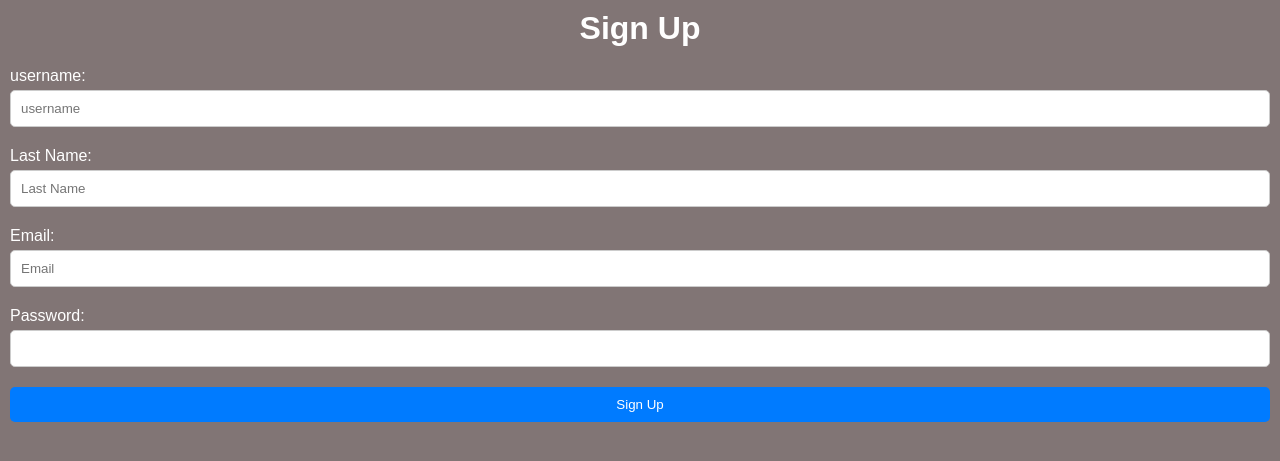
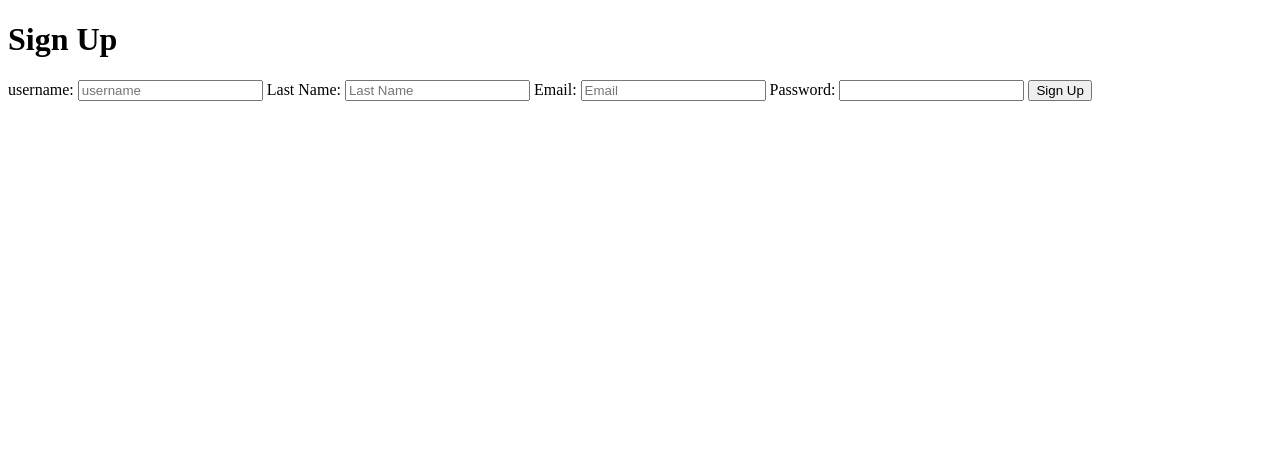
Before and after one commit to ArshPelia/Messenger-App, a Node server app: page /signup/ in a window 1280 px wide. Shown: the top 461 px of the page. Run offline with Node 20, Linux system fonts and the light colour scheme; some libraries are stand-ins or nearby versions.

Commit message:
updated styles

```diff
--- a/server/public/stylesheets/style.css
+++ b/server/public/stylesheets/style.css
@@ -1,74 +1,3 @@
-/* Reset default styles */
-* {
-  margin: 0;
-  padding: 0;
-  box-sizing: border-box;
-}
-
-/* Global styles */
-body {
-  font-family: Arial, sans-serif;
-  background-color: #817575;
-  margin: 10px;
-}
-
-.container {
-  max-width: 400px;
-  margin: 50px auto;
-  padding: 20px;
-  background-color: #946262;
-  border-radius: 10px;
-  box-shadow: 0 0 10px rgba(0, 0, 0, 0.1);
-}
-
-h1 {
-  text-align: center;
-  margin-bottom: 20px;
-  color: #fff;
-}
-
-/* Form styles */
-form {
-  display: flex;
-  flex-direction: column;
-}
-
-label {
-  margin-bottom: 5px;
-  color: #fff;
-}
-
-input {
-  padding: 10px;
-  margin-bottom: 20px;
-  border: 1px solid #ccc;
-  border-radius: 5px;
-  transition: border-color 0.3s ease;
-}
-
-input:focus {
-  outline: none;
-  border-color: #007bff;
-}
-
-button {
-  padding: 10px 20px;
-  background-color: #007bff;
-  color: #fff;
-  border: none;
-  border-radius: 5px;
-  cursor: pointer;
-  transition: background-color 0.3s ease;
-  margin-bottom: 7px;
-}
-
-button:hover {
-  background-color: #0056b3;
-}
-
-button:active {
-  transform: translateY(1px);
-}
 
 /* Chat page specific styles */
 .chat-container {
--- a/server/views/chat.ejs
+++ b/server/views/chat.ejs
@@ -1,5 +1,7 @@
 <%- include('./layout.ejs'); %>
-
+<head>
+    <link rel="stylesheet" href="../public/stylesheets/style.css">
+</head>
 <main class="chat-container">
     <h1 class="text-center"><%- title %></h1>
 
```
